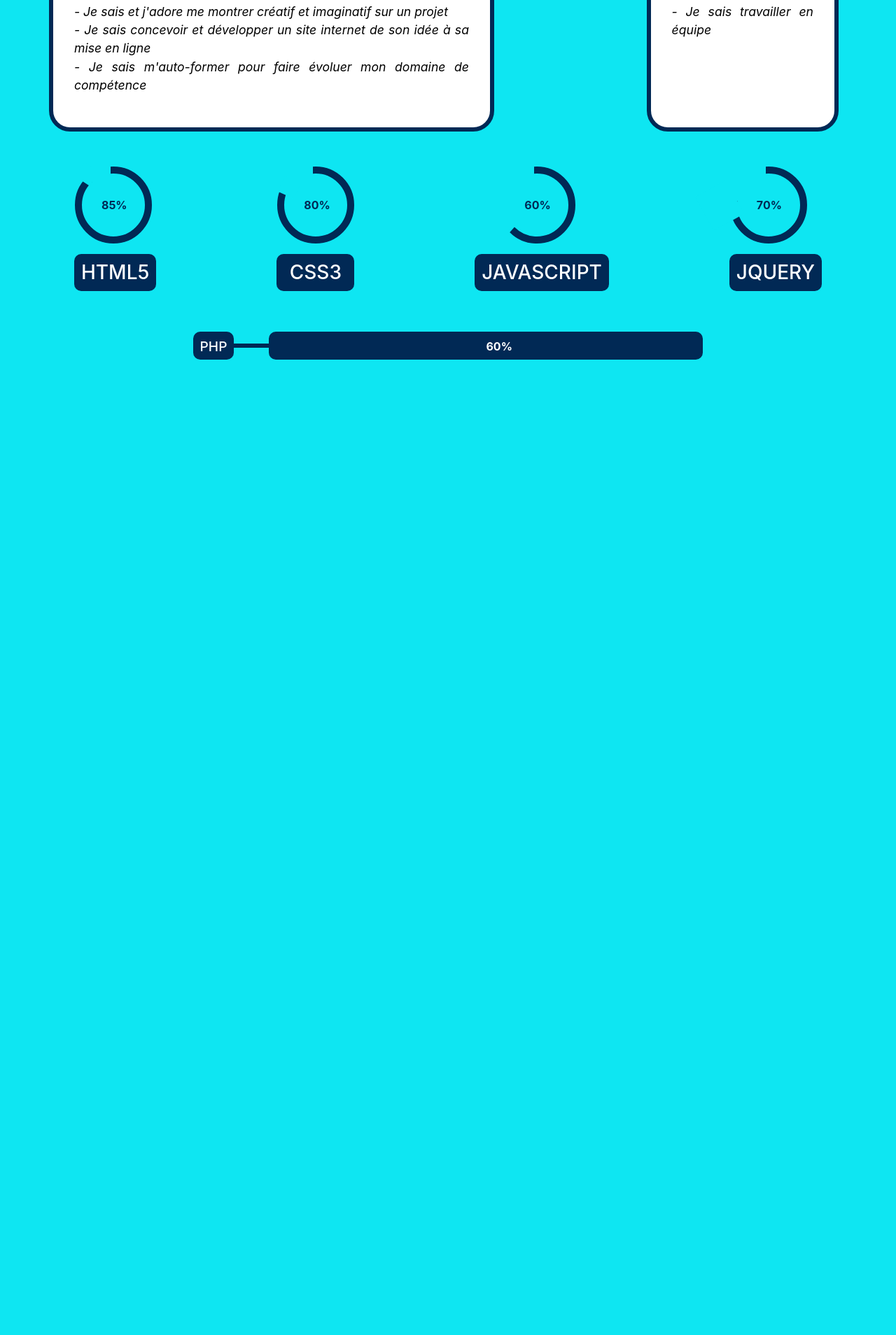
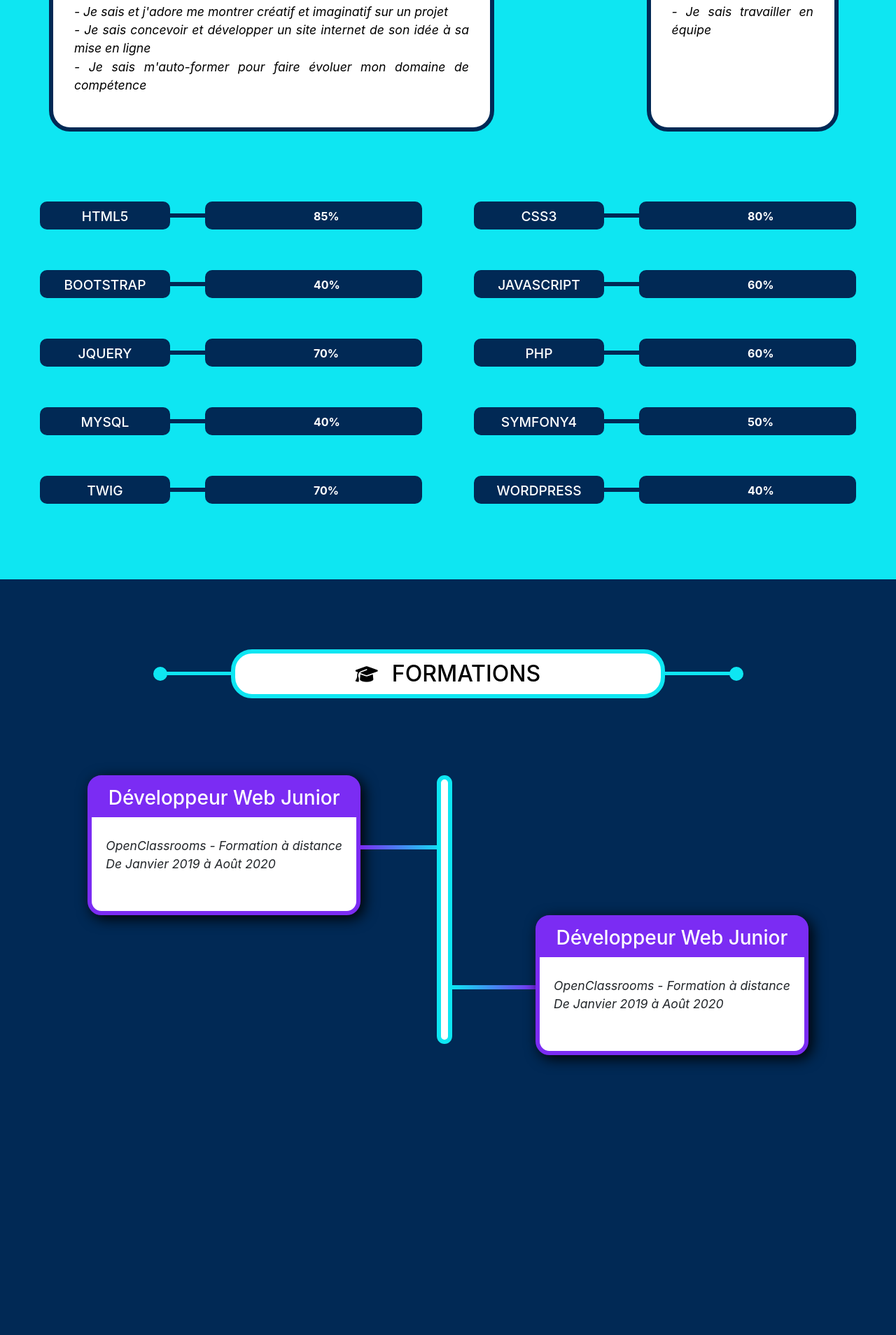
Before and after one commit to robinPoncon/Portfolio, a PHP site: page / in a window 1280 px wide. Shown: the part 1817-3725 px from the top of the page at 70% size. Before the commit the page ends 2331 px from the top, so only its background shows below. Run offline with PHP 8.4, Linux system fonts and the light colour scheme; some libraries are stand-ins or nearby versions.

Commit message:
finition partie compétences et début formation

```diff
--- a/css/portfolio.css
+++ b/css/portfolio.css
@@ -412,119 +412,6 @@ h1
 	position: relative;
 }
 
-.partie1
-{
-	justify-content: space-around;
-}
-
-.blocLangage h3
-{
-	margin-top: 15px;
-	text-align: center;
-	background-color: #012955;
-	color: white;
-	border-radius: 10px;
-	padding: 10px;
-}
-
-.cercle
-{
-	margin-left: 1px;
-	width: 110px;
-	height: 110px;
-	border: 10px #012955 solid;
-	border-radius: 55px;
-	position: relative;
-	z-index: 10;
-}
-
-.percent
-{
-	font-weight: bold;
-	top: 43px;
-	margin-left: 39px;
-	display: block;
-	color: #012955;
-	position: absolute;
-	z-index: 12;
-}
-
-.masque
-{
-	top: -2px;
-	margin-left: 6px;
-	width: 25px;
-	height: 25px;
-	background-color: #0ee6f2;
-	position: absolute;
-	z-index: 11;
-	transform: rotate(33deg);
-}
-
-.masque2
-{
-	top: 0;
-	margin-left: 26px;
-	width: 26px;
-	height: 25px;
-	background-color: #0ee6f2;
-	position: absolute;
-	z-index: 11;
-}
-
-#css .masque
-{
-	top: 17px;
-	transform: rotate(24deg);
-}
-
-#css .masque2
-{
-	margin-left: 16px;
-	width: 36px;
-}
-
-#javascript .cercle
-{
-	margin-left: 34px;
-}
-
-#javascript .masque
-{
-	top: 39px;
-	margin-left: 13px;
-	width: 50px;
-	height: 55px;
-	transform: rotate(132deg);
-}
-
-#javascript .masque2
-{
-	width: 59px;
-	height: 43px;
-}
-
-#javascript .percent
-{
-	margin-left: 71px;
-}
-
-#jquery .masque
-{
-	top: 28px;
-	margin-left: -39px;
-	width: 50px;
-	height: 55px;
-	transform: rotate(151deg);
-}
-
-#jquery .masque2
-{
-	width: 59px;
-	height: 49px;
-	margin-left: -7px;
-}
-
 .contour
 {
 	width: 50%;
@@ -535,13 +422,14 @@ h1
 	background-color: #012955;
 }
 
-.partie2
+.blocLangage
 {
 	margin-top: 50px;
 	justify-content: center;
+	width: 50%;
 }
 
-.partie2 h3
+.blocLangage h3
 {
 	background-color: #012955;
 	color: white;
@@ -549,25 +437,8 @@ h1
 	border-radius: 10px;
 	font-size: 1.2em;
 	padding: 10px;
-}
-
-
-.percentColor
-{
-	width: 0%;
-	background: repeating-linear-gradient(
-			45deg,
-			#606dbc,
-			#606dbc 10px,
-			#465298 10px,
-			#465298 20px);
-	height: 30px;
-}
-
-.partie2:hover .percentColor
-{
-	width: 60%;
-	transition: 2s;
+	width: 30%;
+	text-align: center;
 }
 
 .pourcentage
@@ -586,3 +457,166 @@ h1
 	width: 50px;
 	margin-top: 17px;
 }
+
+#html
+{
+	width: 0;
+	background: #7b2cf3;
+	height: 30px;
+}
+
+#css
+{
+	width: 0;
+	background: #7b2cf3;
+	height: 30px;
+}
+
+#javascript
+{
+	width: 0;
+	background: #7b2cf3;
+	height: 30px;
+}
+
+#jquery
+{
+	width: 0;
+	background: #7b2cf3;
+	height: 30px;
+}
+
+#php
+{
+	width: 0;
+	background: #7b2cf3;
+	height: 30px;
+}
+
+#symfony
+{
+	width: 0;
+	background: #7b2cf3;
+	height: 30px;
+}
+
+#twig
+{
+	width: 0;
+	background: #7b2cf3;
+	height: 30px;
+}
+
+#bootstrap
+{
+	width: 0;
+	background: #7b2cf3;
+	height: 30px;
+}
+
+#mysql
+{
+	width: 0;
+	background: #7b2cf3;
+	height: 30px;
+}
+
+#wordpress
+{
+	width: 0;
+	background: #7b2cf3;
+	height: 30px;
+}
+
+										/* Formation */
+
+#formation
+{
+	background: #012955;
+	padding: 20px;
+	padding-bottom: 600px;
+	padding-top: 50px;
+}
+
+#formation h2
+{
+	text-align: center;
+	margin: auto;
+	margin-top: 50px;
+	margin-bottom: 80px;
+	width: 50%;
+	background-color: white;
+	color: black;
+	border: 6px #0ee6f2 solid;
+	border-radius: 30px;
+	padding: 10px;
+	justify-content: center;
+	position: relative;
+	z-index: 2;
+}
+
+.blocFormation1
+{
+	justify-content: center;
+}
+
+.barreVerticale
+{
+	background-color: white;
+	border: 6px #0ee6f2 solid;
+	left: 50%;
+	margin-left: -10px;
+	width: 22px;
+	border-radius: 20px;
+}
+
+.contourBloc1
+{
+	border-radius: 20px;
+	border: 6px #7b2cf3 solid;
+	background-color: white;
+	box-shadow: 5px 5px 20px black;
+	height: 200px;
+}
+
+.contourBloc2
+{
+	border-radius: 20px;
+	border: 6px #7b2cf3 solid;
+	background-color: white;
+	box-shadow: 5px 5px 20px black;
+	height: 200px;
+	margin-top: 200px;
+}
+
+.contourBloc1 h3, .contourBloc2 h3
+{
+	background-color: #7b2cf3;
+	padding: 10px;
+	color: white;
+	text-align: center;
+}
+
+.contourBloc1 p, .contourBloc2 p
+{
+	padding: 20px;
+	text-align: justify;
+	font-style: italic;
+	font-size: 1.1em;
+}
+
+.barreHorizon1
+{
+	width: 119px;
+	margin-top: 100px;
+	background: linear-gradient(to right, #7b2cf3, #0ee6f2);
+	height: 6px;
+}
+
+.barreHorizon2
+{
+	width: 119px;
+	margin-top: 300px;
+	background: linear-gradient(to left, #7b2cf3, #0ee6f2);
+	height: 6px;
+}
--- a/index.html
+++ b/index.html
@@ -16,7 +16,7 @@
         <ul class="d-flex">
             <li><a href="#about">À PROPOS</a></li>
             <li><a href="#skills">COMPÉTENCES</a></li>
-            <li><a href="#">FORMATION</a></li>
+            <li><a href="#formation">FORMATION</a></li>
             <li><a href="#">PORTFOLIO</a></li>
             <li><a href="#">CONTACT</a></li>
         </ul>
@@ -100,57 +100,135 @@
         </div>
 
         <div class="langages">
-            <div class="d-flex partie1">
-                <div id="html" class="blocLangage">
-                    <div class="cercle">
+            <div class="d-flex justify-content-center">
+                <div class="d-flex blocLangage">
+                    <h3>HTML5</h3>
+                    <p class="barre3"></p>
+                    <div class="contour">
+                        <p id="html" class="percentColor"></p>
+                        <p class="pourcentage">85%</p>
                     </div>
-                    <p class="percent">85%</p>
-                    <p class="masque"></p>
-                    <p class="masque2"></p>
-                    <h3>HTML5</h3>
                 </div>
-
-                <div id="css" class="blocLangage">
-                    <div class="cercle">
+                <div class="d-flex blocLangage">
+                    <h3>CSS3</h3>
+                    <p class="barre3"></p>
+                    <div class="contour">
+                        <p id="css" class="percentColor"></p>
+                        <p class="pourcentage">80%</p>
                     </div>
-                    <p class="percent">80%</p>
-                    <p class="masque"></p>
-                    <p class="masque2"></p>
-                    <h3>CSS3</h3>
-                </div>
-
-                <div id="javascript" class="blocLangage">
-                    <div class="cercle">
-                    </div>
-                    <p class="percent">60%</p>
-                    <p class="masque"></p>
-                    <p class="masque2"></p>
-                    <h3>JAVASCRIPT</h3>
-                </div>
-
-                <div id="jquery" class="blocLangage">
-                    <div class="cercle">
-                    </div>
-                    <p class="percent">70%</p>
-                    <p class="masque"></p>
-                    <p class="masque2"></p>
-                    <h3>JQUERY</h3>
                 </div>
             </div>
 
-            <div class="d-flex partie2">
-                <h3>PHP</h3>
-                <p class="barre3"></p>
-                <div class="contour">
-                    <p class="percentColor"></p>
-                    <p class="pourcentage">60%</p>
+            <div class="d-flex justify-content-center">
+                <div class="d-flex blocLangage">
+                    <h3>BOOTSTRAP</h3>
+                    <p class="barre3"></p>
+                    <div class="contour">
+                        <p id="bootstrap" class="percentColor"></p>
+                        <p class="pourcentage">40%</p>
+                    </div>
+                </div>
+                <div class="d-flex blocLangage">
+                    <h3>JAVASCRIPT</h3>
+                    <p class="barre3"></p>
+                    <div class="contour">
+                        <p id="javascript" class="percentColor"></p>
+                        <p class="pourcentage">60%</p>
+                    </div>
                 </div>
             </div>
 
+            <div class="d-flex justify-content-center">
+                <div class="d-flex blocLangage">
+                    <h3>JQUERY</h3>
+                    <p class="barre3"></p>
+                    <div class="contour">
+                        <p id="jquery" class="percentColor"></p>
+                        <p class="pourcentage">70%</p>
+                    </div>
+                </div>
+                <div class="d-flex blocLangage">
+                    <h3>PHP</h3>
+                    <p class="barre3"></p>
+                    <div class="contour">
+                        <p id="php" class="percentColor"></p>
+                        <p class="pourcentage">60%</p>
+                    </div>
+                </div>
+            </div>
 
+            <div class="d-flex justify-content-center">
+                <div class="d-flex blocLangage">
+                    <h3>MYSQL</h3>
+                    <p class="barre3"></p>
+                    <div class="contour">
+                        <p id="mysql" class="percentColor"></p>
+                        <p class="pourcentage">40%</p>
+                    </div>
+                </div>
+                <div class="d-flex blocLangage">
+                    <h3>SYMFONY4</h3>
+                    <p class="barre3"></p>
+                    <div class="contour">
+                        <p id="symfony" class="percentColor"></p>
+                        <p class="pourcentage">50%</p>
+                    </div>
+                </div>
+            </div>
+
+            <div class="d-flex justify-content-center">
+                <div class="d-flex blocLangage">
+                    <h3>TWIG</h3>
+                    <p class="barre3"></p>
+                    <div class="contour">
+                        <p id="twig" class="percentColor"></p>
+                        <p class="pourcentage">70%</p>
+                    </div>
+                </div>
+                <div class="d-flex blocLangage">
+                    <h3>WORDPRESS</h3>
+                    <p class="barre3"></p>
+                    <div class="contour">
+                        <p id="wordpress" class="percentColor"></p>
+                        <p class="pourcentage">40%</p>
+                    </div>
+                </div>
+            </div>
+        </div>
+    </section>
+
+    <section id="formation">
+        <div class="d-flex titreChapitre">
+            <div class="d-flex designG">
+                <p class="boule"></p>
+                <p class="trait1"></p>
+            </div>
+            <h2 class="d-flex"><em class="fas fa-graduation-cap"></em>FORMATIONS</h2>
+            <div class="d-flex designD">
+                <p class="trait2"></p>
+                <p class="boule"></p>
+            </div>
+        </div>
+
+        <div class="d-flex blocFormation1">
+            <div class="contourBloc1">
+                <h3>Développeur Web Junior</h3>
+                <p>OpenClassrooms - Formation à distance <br>
+                De Janvier 2019 à Août 2020</p>
+            </div>
+            <p class="barreHorizon1"></p>
+            <p class="barreVerticale"></p>
+            <p class="barreHorizon2"></p>
+            <div class="contourBloc2">
+                <h3>Développeur Web Junior</h3>
+                <p>OpenClassrooms - Formation à distance <br>
+                    De Janvier 2019 à Août 2020</p>
+            </div>
         </div>
 
     </section>
     <script src="https://kit.fontawesome.com/40e1f9d6e8.js" crossorigin="anonymous"></script>
+    <script src="https://ajax.googleapis.com/ajax/libs/jquery/3.5.1/jquery.min.js"></script>
+    <script src="js/portfolio.js"></script>
 </body>
 </html>
--- /dev/null
+++ b/js/portfolio.js
@@ -0,0 +1,19 @@
+$(".langages").hover(function () {
+    remplissage("#html", "85%", 2000);
+    remplissage("#css", "80%", 2000);
+    remplissage("#bootstrap", "40%", 2000);
+    remplissage("#javascript", "60%", 2000);
+    remplissage("#jquery", "70%", 2000);
+    remplissage("#php", "60%", 2000);
+    remplissage("#mysql", "40%", 2000);
+    remplissage("#symfony", "50%", 2000);
+    remplissage("#twig", "70%", 2000);
+    remplissage("#wordpress", "40%", 2000);
+});
+
+function remplissage(cible, width, time)
+{
+    $(cible).animate({
+        width: width
+    }, time);
+}
```
